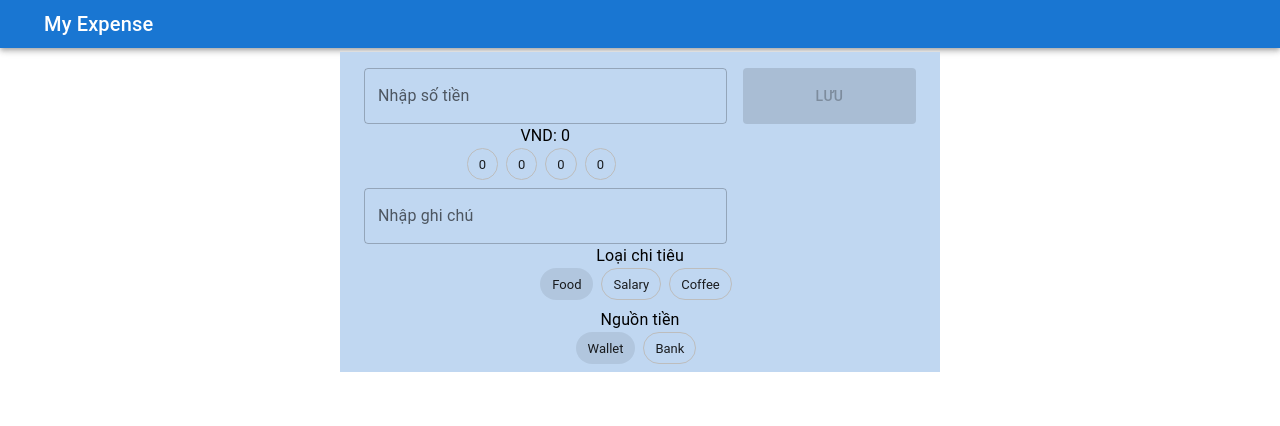
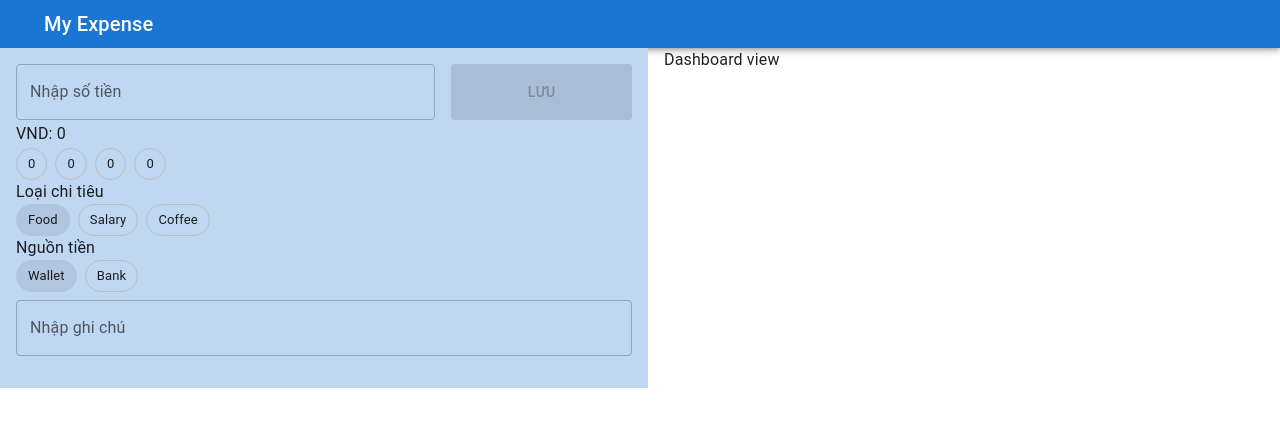
Before and after one commit to 1712916/reacjs-sample, a React (Create React App) app in the folder reacjs-sample/: page / in a window 1280 px wide. Shown: the top 426 px of the page. Built offline with nearby package versions, Linux system fonts and the light colour scheme.

Commit message:
update view style

```diff
--- a/reacjs-sample/src/App.css
+++ b/reacjs-sample/src/App.css
@@ -1,6 +1,6 @@
-.App {
-  text-align: center;
-}
+/*.App {*/
+/*  text-align: center;*/
+/*}*/
 
 .App-logo {
   height: 40vmin;
--- a/reacjs-sample/src/App.js
+++ b/reacjs-sample/src/App.js
@@ -1,10 +1,12 @@
 import './App.css';
 import Home from "./pages/Home/Home";
-import {AppBar, IconButton, Toolbar, Typography} from "@mui/material";
+import {AppBar, Box, CssBaseline, IconButton, Stack, Toolbar, Typography} from "@mui/material";
 
 function App() {
   return (
     <div className="App">
+      <CssBaseline />
+        <Stack>
             <AppBar position="static">
                 <Toolbar variant="dense">
                     <IconButton edge="start" color="inherit" aria-label="menu" sx={{ mr: 2 }}>
@@ -16,6 +18,7 @@ function App() {
                 </Toolbar>
             </AppBar>
             <Home/>
+        </Stack>
     </div>
   );
 }
--- a/reacjs-sample/src/pages/Home/DashBoardView.js
+++ b/reacjs-sample/src/pages/Home/DashBoardView.js
@@ -1,7 +1,8 @@
 import React from "react";
+import {Box, Container, Typography} from "@mui/material";
 
-function DashboardView() {
-	return (<div>
-
-	</div>);
+export default function DashboardView() {
+	return (<Box flex={1} >
+		<Typography>Dashboard view</Typography>
+	</Box>);
 }
--- a/reacjs-sample/src/pages/Home/Home.js
+++ b/reacjs-sample/src/pages/Home/Home.js
@@ -1,9 +1,14 @@
-
 import InputView from "./InputView";
+import {Box, Container, Grid, Stack} from "@mui/material";
+import DashboardView from "./DashBoardView";
 
 
 export default function Home() {
-	return (<div style={{padding: '20px'}}>
-		<InputView/>
-	</div>);
+	return (<Box component="main">
+		<Stack direction="row" spacing={2} justifyContent="space-between">
+			<InputView/>
+			<DashboardView/>
+		</Stack>
+
+	</Box>);
 }
--- a/reacjs-sample/src/pages/Home/InputView.js
+++ b/reacjs-sample/src/pages/Home/InputView.js
@@ -1,5 +1,5 @@
 import React, {useEffect, useState} from "react";
-import {Button, Chip, Container, Grid, IconButton, List, TextField, Typography} from "@mui/material";
+import {Box, Button, Chip, Container, Grid, IconButton, List, Stack, TextField, Typography} from "@mui/material";
 import CloseIcon from "@mui/icons-material/Close";
 import {getSuggestMoneyList} from "../../utils/suggest_money";
 import {CategoryModel, ExpenseModel, MoneySourceModel} from "../../data/models/category";
@@ -29,17 +29,22 @@ export default function InputView() {
 	const handleClick = () => {
 		if (inputValue !== null) {
 			const newExpense = new ExpenseModel(expenseList.length + 1, new Date().toLocaleDateString(), inputValue, selectedCategory.name, selectedMoneySource.name, note);
-			setExpenseList([newExpense,...expenseList]);
+			setExpenseList([newExpense, ...expenseList]);
 			setInputValue(null)
 			setNote(null)
 		}
 
 	};
-	return (<div>
-		<Container maxWidth="sm" style={{background: '#c0d7f1'}}>
+	return (
+		<Box flex={1} sx = {{
+			backgroundColor: "#c0d7f1",
+			p: "16px",
+			flexDirection: 'column',
+			justifyContent: 'flex-start',
+			width: '50%',
 
-			<Grid container spacing={2} alignItems="start">
-				<Grid item xs={8}>
+		}}>
+			<Stack direction= "row" spacing= {2} >
 				<TextField
 					label="Nhập số tiền"
 					variant="outlined"
@@ -55,64 +60,70 @@ export default function InputView() {
 
 						</IconButton>)
 					}}
+					sx={{ width: '70%' }}
 				/>
-					<Typography>VND: {new Intl.NumberFormat("vi-VN").format(inputValue)}</Typography>
+				<Button disabled={inputValue === null} fullWidth variant="contained" color="primary"
+				        style={{maxHeight: '56px', minHeight: '56px'}}
+				        onClick={handleClick}
+				        sx={{ width: '30%' }}>
+					Lưu
+				</Button>
+			</Stack>
+			<Box>
+			<Typography variant="subtitle1">VND: {new Intl.NumberFormat("vi-VN").format(inputValue)}</Typography>
 
+			</Box>
+
+		<Stack direction="row" spacing={1}
+		sx = {{
+			overflow: 'hidden',
+		}}
+		>
 			{suggestMoneyList.map((suggestMoney, index) => (
 				<Chip label={new Intl.NumberFormat("vi-VN").format(suggestMoney)} variant="outlined"
 				      key={index}
-						      style={{marginRight: '8px', marginBottom: '8px'}}
 				      onClick={() => setInputValue(suggestMoney)}
 				>{suggestMoney.name}</Chip>))}
+
+		</Stack>
+
+			<Typography>Loại chi tiêu</Typography>
+			<Stack direction="row" spacing={1}>
+				{categoryList.map((category, index) => (
+					<Chip label={category.name} variant={(category.id === selectedCategory.id) ? "filled" : "outlined"}
+					      key={index}
+					      onClick={() => setSelectedCategory(category)}
+					>{category.name}</Chip>))}
+			</Stack>
+
+			<Typography>Nguồn tiền</Typography>
+			{moneySourceList.map((moneySource, index) => (<Chip label={moneySource.name}
+			                                                    variant={(moneySource.id === selectedMoneySource.id) ? "filled" : "outlined"}
+			                                                    key={index}
+			                                                    style={{marginRight: '8px', marginBottom: '8px'}}
+			                                                    onClick={() => setSelectedMoneySource(moneySource)}
+			>{moneySource.name}</Chip>))}
 			<TextField
 				label="Nhập ghi chú"
 				variant="outlined"
 				fullWidth
-						onChange={ (event) => setNote(event.target.value)}
+				onChange={(event) => setNote(event.target.value)}
 				value={note || ''} // En
 			/>
-
-				</Grid>
-				<Grid item xs={4}>
-					<Button disabled={inputValue === null} fullWidth variant="contained" color="primary"
-					        style={{maxHeight: '56px', minHeight: '56px'}}
-					        onClick={handleClick}>
-						Lưu
-					</Button>
-				</Grid>
-			</Grid>
-
-			<Typography>Loại chi tiêu</Typography>
-			{categoryList.map((category, index) => (
-				<Chip label={category.name} variant={(category.id === selectedCategory.id) ? "filled" : "outlined"}
-				      key={index}
-				      style={{marginRight: '8px', marginBottom: '8px'}}
-				      onClick={() => setSelectedCategory(category)}
-				>{category.name}</Chip>))}
-			<Typography>Nguồn tiền</Typography>
-			{moneySourceList.map((moneySource, index) => (
-				<Chip label={moneySource.name} variant={(moneySource.id === selectedMoneySource.id) ? "filled" : "outlined"}
-				      key={index}
-				      style={{marginRight: '8px', marginBottom: '8px'}}
-				      onClick={() => setSelectedMoneySource(moneySource)}
-				>{moneySource.name}</Chip>))}
-		</Container>
 			<Container maxWidth="sm">
 				<List>
-				{
-					expenseList.map((expense, index) => (
-						<ExpenseCard
+					{expenseList.map((expense, index) => (<ExpenseCard
 						date={expense.date}
 						money={expense.money}
 						category={expense.category}
 						moneySource={expense.moneySource}
 						note={expense.note}
 						key={index}
-						/>
-					))
-				}
+					/>))}
 				</List>
 
 			</Container>
-	</div>);
+		</Box>
+
+	 );
 }
```
Lines whose indentation alone changed are shown as unchanged.
